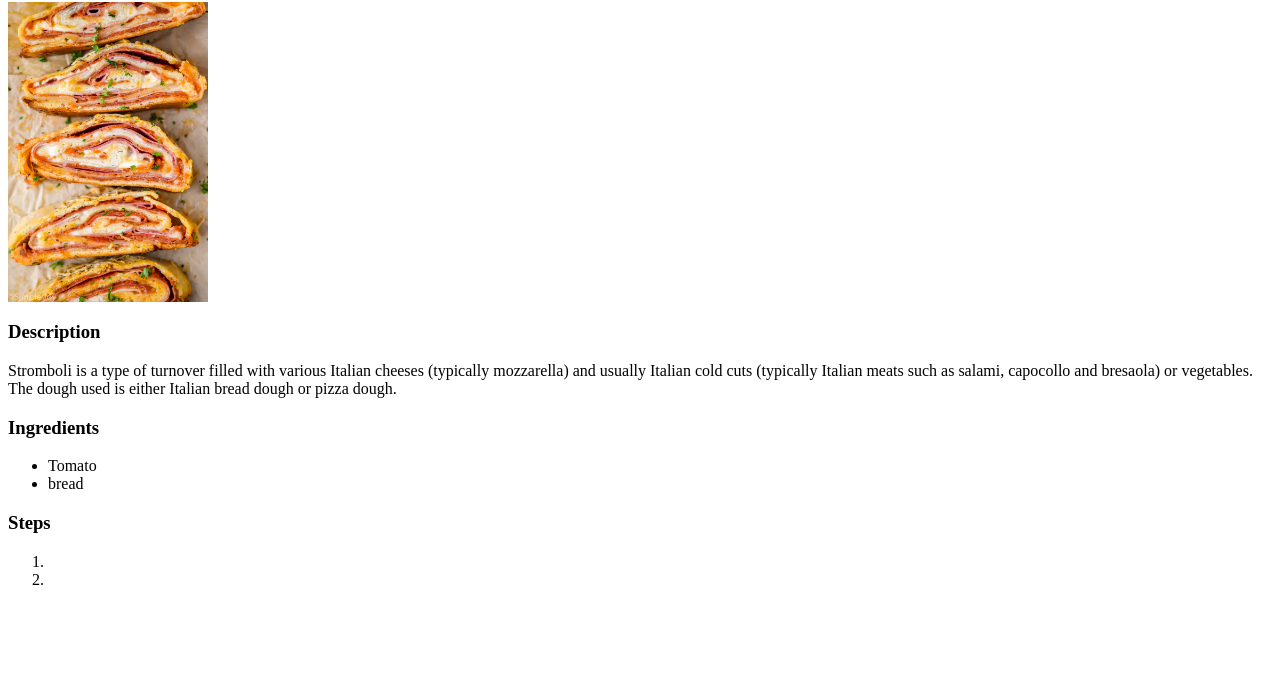
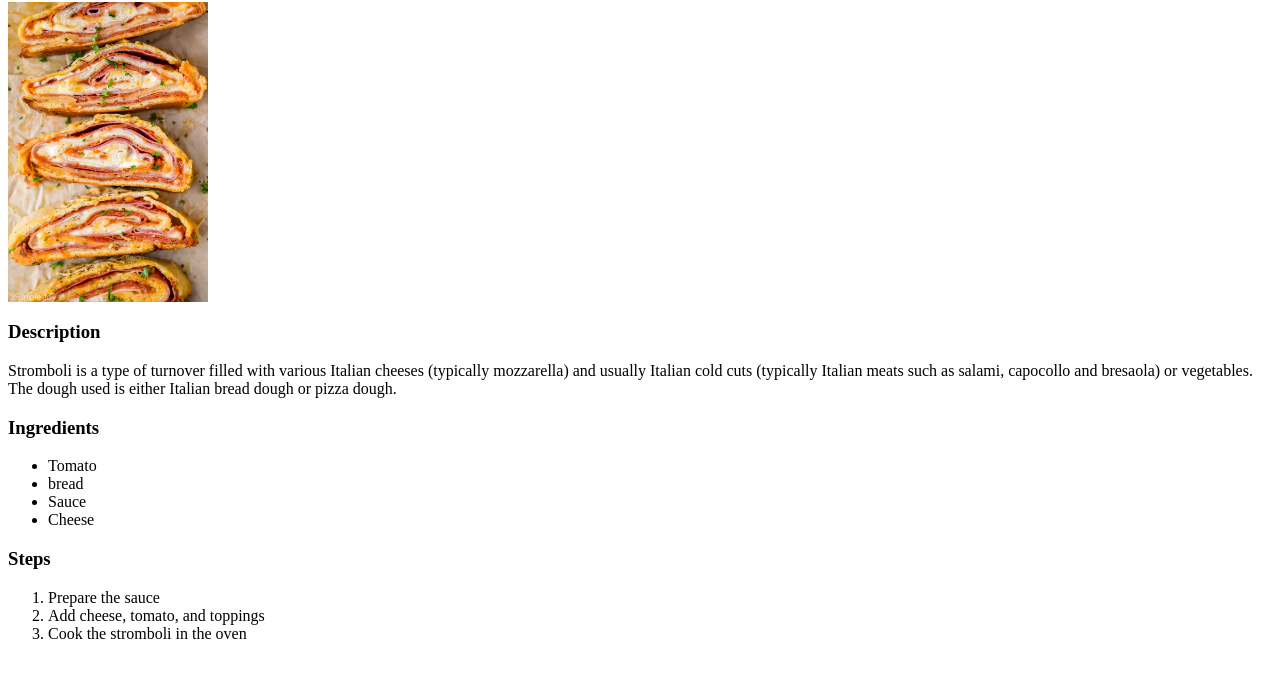
Before and after one commit to MHashmi1/odin_recipes, a plain HTML site: page recipes/stromboli.html in a window 1280 px wide. Shown: the part 64-742 px from the top of the page. Drawn offline with Linux system fonts and the light colour scheme.

Commit message:
Completed recipes and inserted picture on main page

```diff
--- a/recipes/stromboli.html
+++ b/recipes/stromboli.html
@@ -11,13 +11,16 @@
 <ul>
     <li>Tomato</li>
     <li>bread</li>
+    <li>Sauce</li>
+    <li>Cheese</li>
 
 </ul>
 
 <h3>Steps</h3>
 <ol>
-    <li></li>
-    <li></li>
+    <li>Prepare the sauce</li>
+    <li>Add cheese, tomato, and toppings</li>
+    <li>Cook the stromboli in the oven</li>
 
 </ol>
 </body>
```
Also changed, not shown: index.html (+1 -0 lines), recipes/PBJ.html (+3 -2 lines), recipes/cookies.html (+4 -2 lines), recipes/images/recipes.jpg (added), 1 other file.
